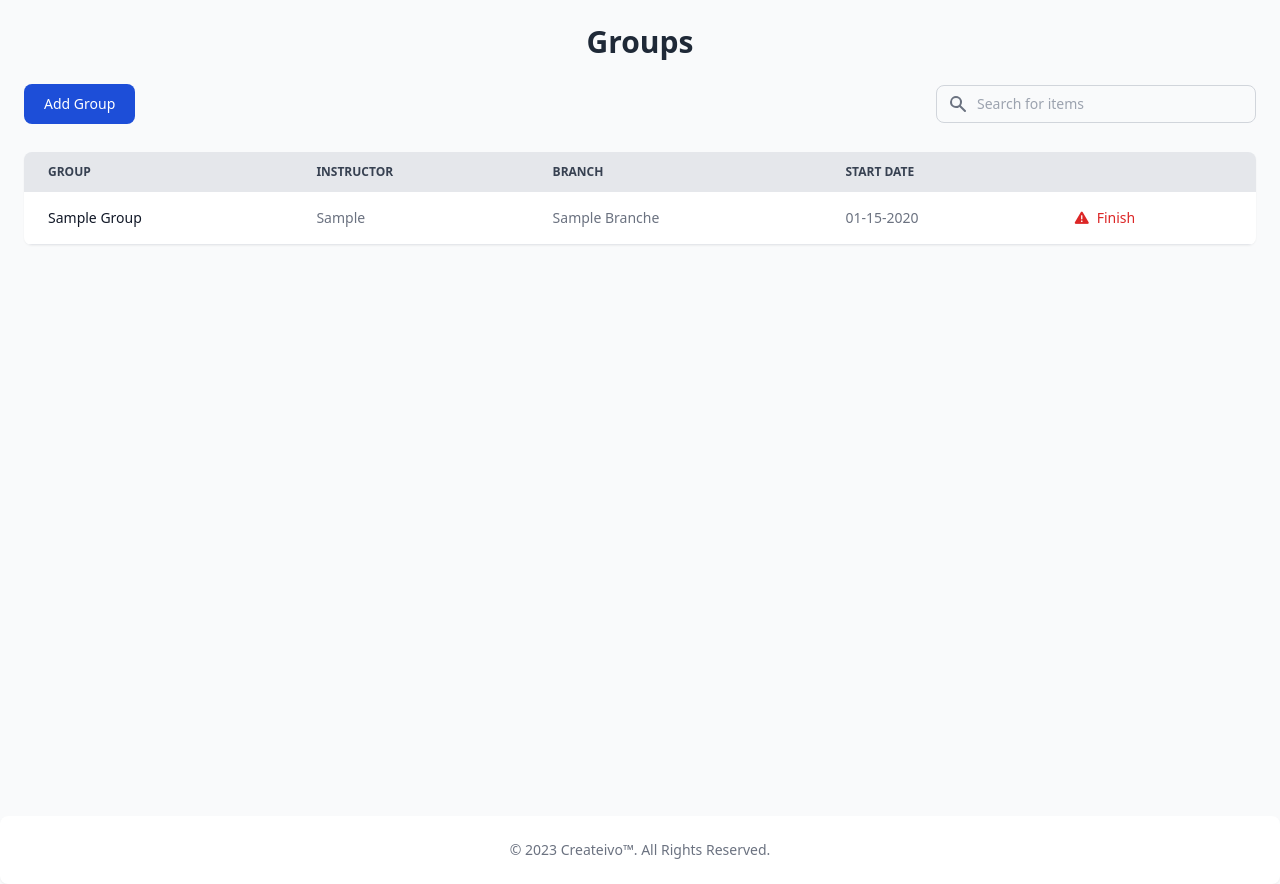
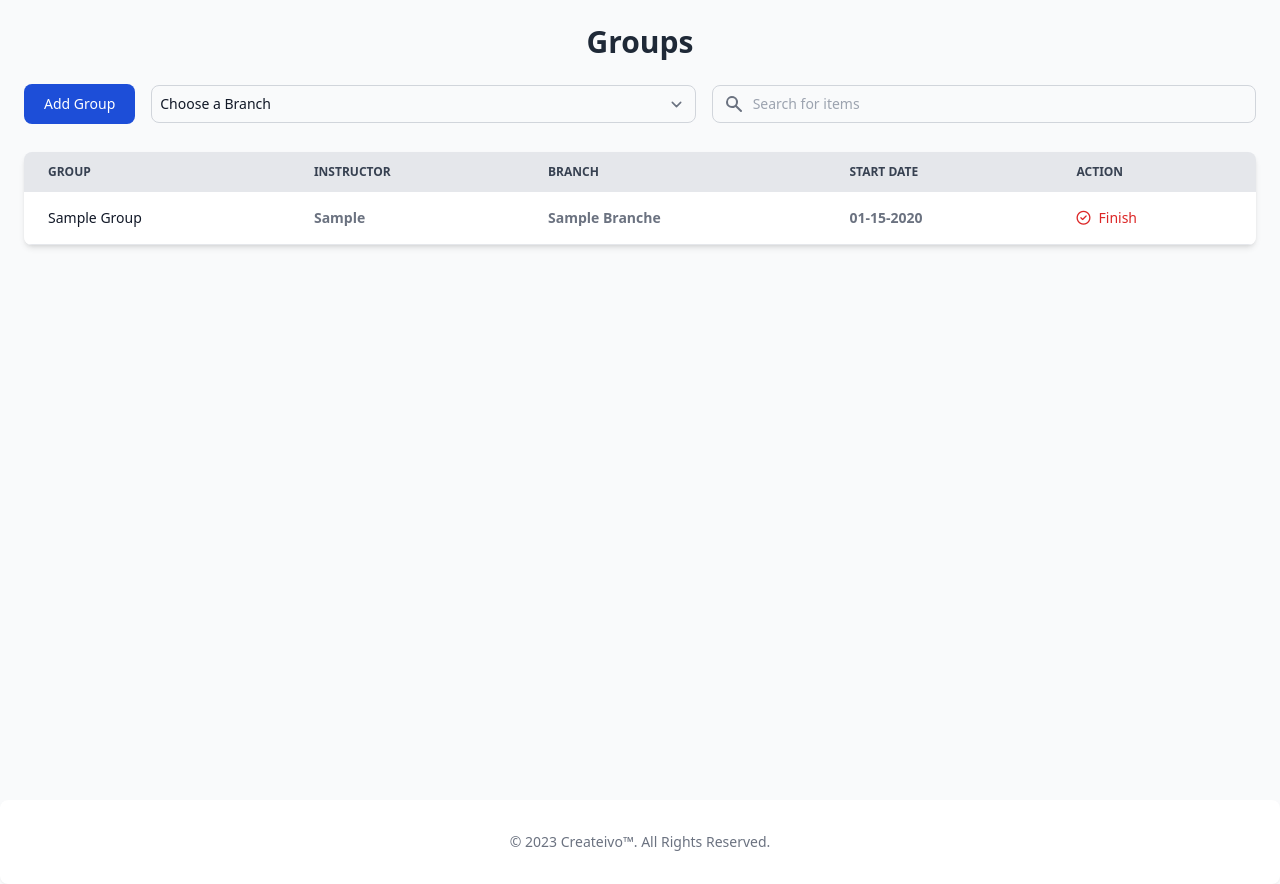
Before and after one commit to kareemRafat/instructor_system, a PHP site: page /groups.php in a window 1280 px wide. Shown: the part 64-948 px from the top of the page. Run offline with PHP 8.4, Linux system fonts and the light colour scheme; the visitor is signed in with stand-in values (Sample User, id 1); tables that the repository leaves empty or names only in its code hold one stand-in row (values such as "Sample post"); some libraries are stand-ins or nearby versions.

Commit message:
add select branch functionality to groups page

```diff
--- a/Design/Modals/insert_group.php
+++ b/Design/Modals/insert_group.php
@@ -55,7 +55,7 @@
                         </div>
                         <div class="col-span-2 sm:col-span-1">
                             <label for="branch" class="block mb-2 text-sm font-medium text-gray-900 dark:text-white">Branch</label>
-                            <select name="branch" id="branchSelect" class="bg-gray-50 border border-gray-300 text-gray-900 text-sm rounded-lg focus:ring-primary-500 focus:border-primary-500 block w-full p-2.5 dark:bg-gray-600 dark:border-gray-500 dark:placeholder-gray-400 dark:text-white dark:focus:ring-primary-500 dark:focus:border-primary-500">
+                            <select name="branch" id="branchesSelect" class="bg-gray-50 border border-gray-300 text-gray-900 text-sm rounded-lg focus:ring-primary-500 focus:border-primary-500 block w-full p-2.5 dark:bg-gray-600 dark:border-gray-500 dark:placeholder-gray-400 dark:text-white dark:focus:ring-primary-500 dark:focus:border-primary-500">
                                 <option value="" selected="">Select branch</option>
                             </select>
                             <?php
@@ -80,7 +80,7 @@
                             ?>
                         </div>
                     </div>
-                    <button type="submit" class="text-white inline-flex items-center bg-blue-700 hover:bg-blue-800 focus:ring-4 focus:outline-none focus:ring-blue-300 font-medium rounded-lg text-sm px-5 py-2.5 text-center dark:bg-blue-600 dark:hover:bg-blue-700 dark:focus:ring-blue-800" data-modal-hide="false">
+                    <button type="submit" class="text-white inline-flex items-center bg-blue-700 hover:bg-blue-800 focus:ring-4 focus:outline-none focus:ring-blue-300 font-medium rounded-lg text-sm px-5 py-2.5 text-center dark:bg-blue-600 dark:hover:bg-blue-700 dark:focus:ring-blue-800">
                         <svg class="me-1 -ms-1 w-5 h-5" fill="currentColor" viewBox="0 0 20 20" xmlns="http://www.w3.org/2000/svg">
                             <path fill-rule="evenodd" d="M10 5a1 1 0 011 1v3h3a1 1 0 110 2h-3v3a1 1 0 11-2 0v-3H6a1 1 0 110-2h3V6a1 1 0 011-1z" clip-rule="evenodd"></path>
                         </svg>
@@ -94,14 +94,14 @@
     <?php unset($_SESSION['errors']) ?>
     <script>
         const instructorSelect = document.getElementById('instructorSelect');
-        const branchSelect = document.getElementById('branchSelect');
+        const branchesSelect = document.getElementById('branchesSelect');
         const modalBtn = document.querySelector('[data-modal-target="crud-modal"]');
 
         modalBtn.addEventListener('click', function() {
             fetchBranches();
         });
 
-        branchSelect.addEventListener('change', function() {
+        branchesSelect.addEventListener('change', function() {
             fetchInstructors(this.value);
         });
 
@@ -121,15 +121,15 @@
         }
 
         async function fetchBranches() {
-            let instructors = await fetch(`functions/Branches/get_branches.php`)
-            let res = await instructors.json();
+            let brnaches = await fetch(`functions/Branches/get_branches.php`)
+            let res = await brnaches.json();
             if (res.data) {
-                branchSelect.innerHTML = `<option value="" selected="">Select branch</option>`;
+                branchesSelect.innerHTML = `<option value="" selected="">Select branch</option>`;
                 res.data.forEach(branch => {
                     let option = document.createElement('option');
                     option.value = branch.id;
                     option.textContent = capitalizeFirstLetter(branch.name);
-                    branchSelect.appendChild(option);
+                    branchesSelect.appendChild(option);
                 });
             }
         }
--- a/groups.php
+++ b/groups.php
@@ -5,7 +5,7 @@ include_once 'Design/includes/navbar.php';
 
 
 
-<div class="h-screen max-w-7xl mx-auto p-6">
+<div class="min-h-screen max-w-7xl mx-auto p-6 pb-20">
     <h1 class="text-3xl font-bold mb-6 text-center text-gray-800">Groups</h1>
     <?php
     // Fetch all groups from the database
@@ -22,30 +22,45 @@ include_once 'Design/includes/navbar.php';
                 WHERE groups.is_active = 1
                 ORDER BY groups.start_date DESC";
 
-    include_once "Database/connect.php";
     $stmt = $pdo->prepare($query);
     $stmt->execute();
     $result = $stmt->fetchAll(PDO::FETCH_ASSOC);
 
     ?>
 
-    <div class="flex justify-between items-center mb-7">
-        <!-- Modal toggle -->
-        <button data-modal-target="crud-modal" data-modal-toggle="crud-modal" class="block text-white bg-blue-700 hover:bg-blue-800 focus:ring-4 focus:outline-none focus:ring-blue-300 font-medium rounded-lg text-sm px-5 py-2.5 text-center dark:bg-blue-600 dark:hover:bg-blue-700 dark:focus:ring-blue-800" type="button">
+    <div class="flex flex-col md:flex-row md:justify-between md:items-center mb-7 space-y-4 md:space-y-0 md:space-x-4">
+        <!-- Add Group Button -->
+        <button data-modal-target="crud-modal" data-modal-toggle="crud-modal"
+            class="w-full md:w-auto text-white bg-blue-700 hover:bg-blue-800 focus:ring-4 focus:outline-none focus:ring-blue-300
+        font-medium rounded-lg text-sm px-5 py-2.5 text-center dark:bg-blue-600 dark:hover:bg-blue-700 dark:focus:ring-blue-800">
             Add <span class="hidden md:inline-block">Group</span>
         </button>
-        <br>
-        <div class="relative">
+
+        <!-- Country Dropdown -->
+        <div class="w-full md:flex-1">
+            <select id="branchSelect"
+            class="block w-full p-2 text-sm text-gray-900 border border-gray-300 rounded-lg bg-gray-50 focus:ring-blue-500 focus:border-blue-500 dark:bg-gray-700 dark:border-gray-600 dark:placeholder-gray-400 dark:text-white dark:focus:ring-blue-500 dark:focus:border-blue-500">
+                <option selected>Choose a Branch</option>
+            </select>
+        </div>
+
+        <!-- Search Input -->
+        <div class="relative w-full md:flex-1">
             <div class="absolute inset-y-0 left-0 rtl:inset-r-0 rtl:right-0 flex items-center ps-3 pointer-events-none">
-                <svg class="w-5 h-5 text-gray-500 dark:text-gray-400" aria-hidden="true" fill="currentColor" viewBox="0 0 20 20" xmlns="http://www.w3.org/2000/svg">
+                <svg class="w-5 h-5 text-gray-500 dark:text-gray-400" aria-hidden="true" fill="currentColor" viewBox="0 0 20 20">
                     <path fill-rule="evenodd" d="M8 4a4 4 0 100 8 4 4 0 000-8zM2 8a6 6 0 1110.89 3.476l4.817 4.817a1 1 0 01-1.414 1.414l-4.816-4.816A6 6 0 012 8z" clip-rule="evenodd"></path>
                 </svg>
             </div>
-            <input type="search" id="table-search" class="block p-2 ps-10 text-sm text-gray-900 border border-gray-300 rounded-lg w-80 bg-gray-50 focus:ring-blue-500 focus:border-blue-500 dark:bg-gray-700 dark:border-gray-600 dark:placeholder-gray-400 dark:text-white dark:focus:ring-blue-500 dark:focus:border-blue-500" placeholder="Search for items">
+            <input type="search" id="table-search"
+                class="block w-full p-2 ps-10 text-sm text-gray-900 border border-gray-300 rounded-lg
+            bg-gray-50 focus:ring-blue-500 focus:border-blue-500
+            dark:bg-gray-700 dark:border-gray-600 dark:placeholder-gray-400
+            dark:text-white dark:focus:ring-blue-500 dark:focus:border-blue-500"
+                placeholder="Search for items">
         </div>
     </div>
     <!-- table -->
-    <div class="relative overflow-x-auto shadow-sm sm:rounded-lg">
+    <div class="relative overflow-x-auto shadow-md sm:rounded-lg">
         <table class="w-full text-sm text-left rtl:text-right text-gray-500 dark:text-gray-400">
             <thead class="text-xs text-gray-700 uppercase bg-gray-200 dark:bg-gray-700 dark:text-gray-400">
                 <tr>
@@ -62,7 +77,7 @@ include_once 'Design/includes/navbar.php';
                         Start Date
                     </th>
                     <th scope="col" class="px-6 py-3">
-                        <span class="sr-only">Finish</span>
+                        <span>Action</span>
                     </th>
                 </tr>
             </thead>
@@ -70,7 +85,7 @@ include_once 'Design/includes/navbar.php';
                 <?php
                 foreach ($result as $row) :
                 ?>
-                    <tr class="odd:bg-white odd:dark:bg-gray-900 even:bg-gray-50 even:dark:bg-gray-800 bg-white border-b dark:bg-gray-800 dark:border-gray-700 border-gray-200 hover:bg-gray-50 dark:hover:bg-gray-600">
+                    <tr class="odd:bg-white odd:dark:bg-gray-900 even:bg-gray-50 even:dark:bg-gray-800 bg-white border-b dark:bg-gray-800 dark:border-gray-700 border-gray-200 hover:bg-gray-50 dark:hover:bg-gray-600 font-semibold">
                         <th scope="row" class="px-6 py-4 font-medium text-gray-900 whitespace-nowrap dark:text-white">
                             <?= ucwords($row['group_name']) ?>
                         </th>
@@ -81,10 +96,10 @@ include_once 'Design/includes/navbar.php';
                             <?= ucwords($row['branch_name']) ?>
                         </td>
                         <td class="px-6 py-4">
-                            <?= $row['formatted_date'] ?>
+                            <?= $row['formatted_date'] ?? 'No date added' ?>
                         </td>
                         <td class="px-6 py-4">
-                            <button data-group-id="<?= $row['id'] ?>" class="finish-group-btn font-medium text-red-600 dark:text-red-500 hover:underline"><i class="fa-solid fa-triangle-exclamation mr-2"></i>Finish
+                            <button data-group-id="<?= $row['id'] ?>" class="finish-group-btn font-medium text-red-600 dark:text-red-500 hover:underline"><i class="fa-regular fa-circle-check mr-2"></i>Finish
                             </button>
                         </td>
                     </tr>
@@ -93,21 +108,20 @@ include_once 'Design/includes/navbar.php';
         </table>
     </div>
 </div>
+
+
+<footer class="bg-white rounded-lg shadow-sm dark:bg-gray-900">
+    <div class="w-full max-w-screen-xl mx-auto p-4 md:py-8">
+        <span class="block text-sm text-gray-500 sm:text-center dark:text-gray-400">© 2023 <a href="https://createivo.com/" class="hover:underline">Createivo™</a>. All Rights Reserved.</span>
+    </div>
+</footer>
+
+
 <?php
 // Main modal -->
 include_once 'Design/Modals/insert_group.php';
 ?>
 
-
-
-
-<footer class="w-full  bg-white rounded-lg shadow-sm dark:bg-gray-900 mt-4">
-    <div class="w-full max-w-screen-xl mx-auto p- md:p-6">
-        <span class="block text-sm text-gray-500 sm:text-center dark:text-gray-400">© 2023 <a href="https://createivo.com/" class="hover:underline">Createivo™</a>. All Rights Reserved.</span>
-    </div>
-</footer>
-
-
 <script src="js/groups-main.js"></script>
 </body>
 
```
Also changed, not shown: functions/Groups/get_groups.php (+24 -2 lines), functions/Groups/search_groups.php (+7 -4 lines), js/groups-main.js (+108 -54 lines).
